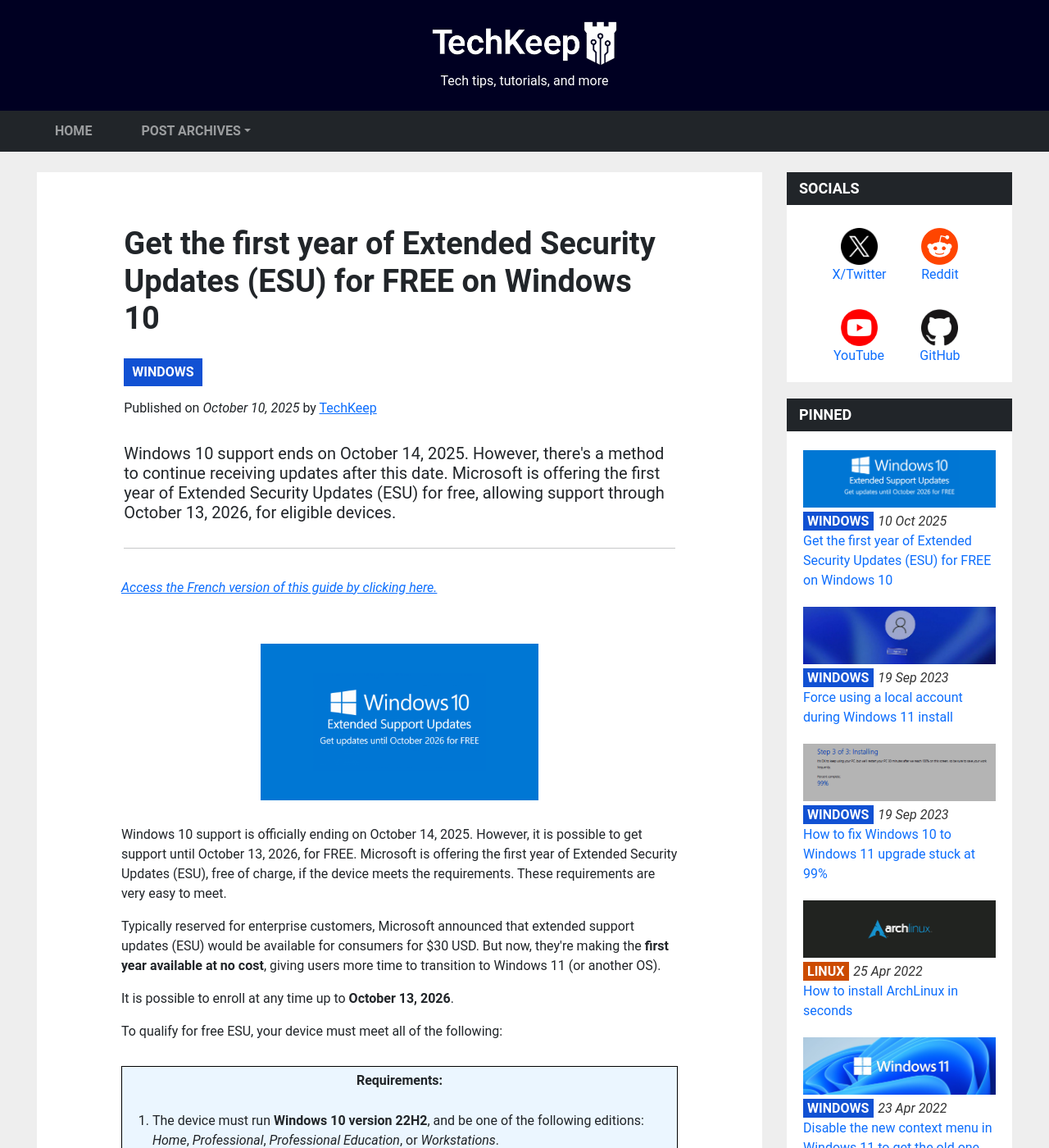
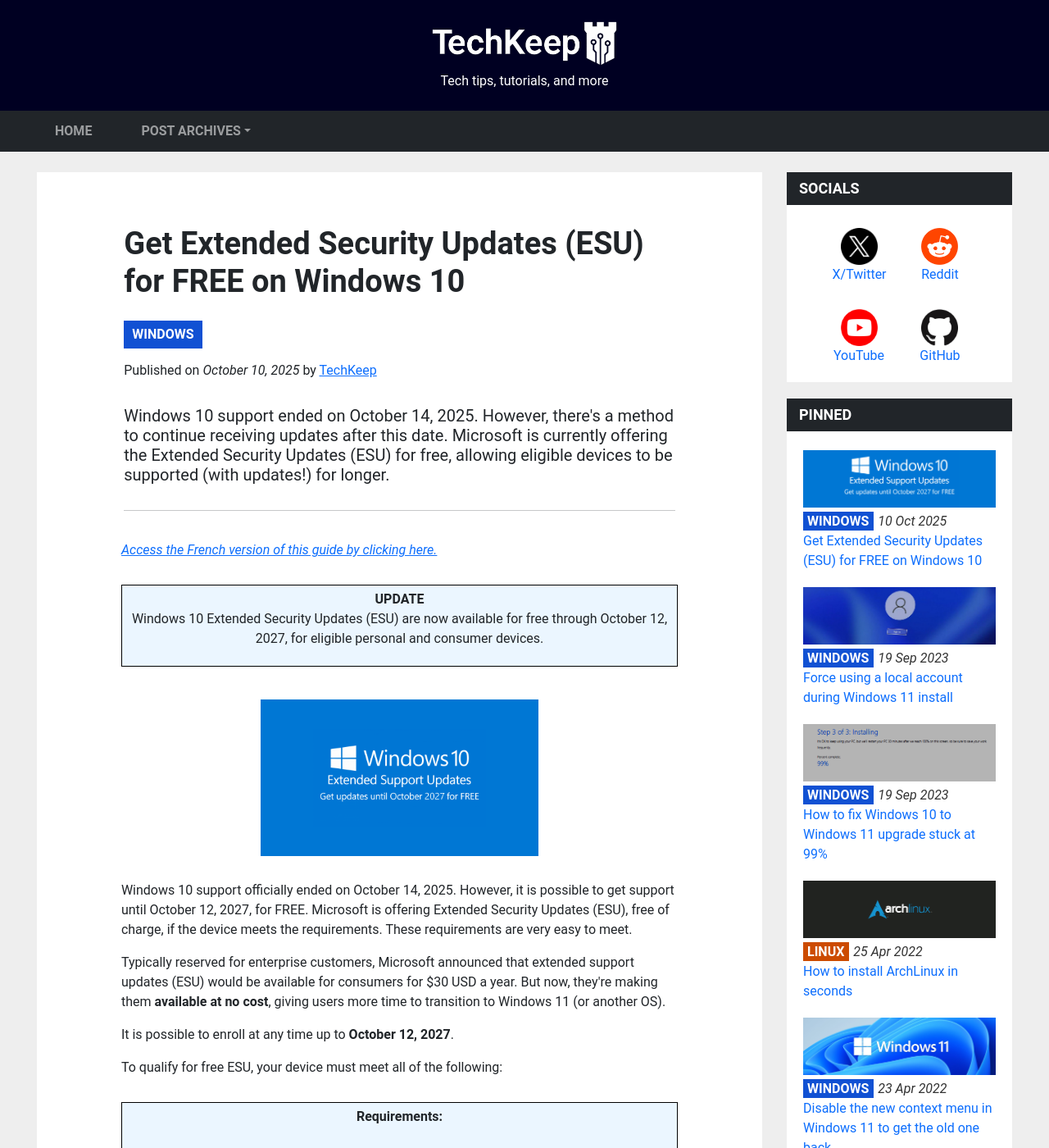
Before and after one commit to TechKeep/TechKeep.github.io, a Jekyll site: the page built from _posts/posts/2025-10-10-how-to-enable-first-year-esu-for-free-windows-10.markdown, in a window 1280 px wide and 1400 px high. Shown: the whole window at 82% size. Built offline with Jekyll 4.4.1, drawn with Linux system fonts in a browser that asks for light colours; nearby versions of some CDN libraries; some of the changed text lies outside the part shown.

Commit message:
Update 2025-10-10-how-to-enable-first-year-esu-for-free-windows-10.markdown
ESU are now offered through 2027

```diff
--- a/_posts/posts/2025-10-10-how-to-enable-first-year-esu-for-free-windows-10.markdown
+++ b/_posts/posts/2025-10-10-how-to-enable-first-year-esu-for-free-windows-10.markdown
@@ -1,7 +1,7 @@
 ---
-title: Get the first year of Extended Security Updates (ESU) for FREE on Windows 10
-subtitle: Windows 10 support ends on October 14, 2025. However, there's a method to continue receiving updates after this date. Microsoft is offering the first year of Extended Security Updates (ESU) for free, allowing support through October 13, 2026, for eligible devices.
-metadescription: Windows 10 support is officially ending on October 14, 2025. However, it is possible to get support until October 13, 2026, for FREE. Microsoft is offering the first year of Extended Security Updates (ESU), free of charge, if the device meets the requirements. These requirements are very easy to meet.
+title: Get Extended Security Updates (ESU) for FREE on Windows 10
+subtitle: Windows 10 support ended on October 14, 2025. However, there's a method to continue receiving updates after this date. Microsoft is currently offering the Extended Security Updates (ESU) for free, allowing eligible devices to be supported (with updates!) for longer.
+metadescription: Windows 10 support ended on October 14, 2025. However, there's a method to continue receiving updates after this date. Microsoft is currently offering the Extended Security Updates (ESU) for free, allowing eligible devices to be supported (with updates!) for longer.
 author: TechKeep
 authormainsociallink: https://twitter.com/TechKeepNet/
 layout: post
@@ -10,7 +10,7 @@
 categories: ['pinned', 'windows', 'windows-tips']
 cattagText: Windows
 cattag: windows
-image: /img/post-headers/windows10_free_esu_updates_oct_2026.png
+image: /img/post-headers/windows10_free_esu_updates_oct_2027.png
 photocredit: <!-- <em>(Photo credit - <a href="#" target="_blank" rel="noreferrer noopener">TechKeep</a>)</em> -->
 twitterlink: https://x.com/TechKeepNet/status/1976556707128946905
 redditlink: https://www.reddit.com/r/TechKeep/comments/1o2uqlt/get_the_first_year_of_extended_security_updates/
@@ -18,15 +18,20 @@
 
 <p style="font-style: italic;"><a href="/files/uploads/2025-10-10/how-to-enable-first-year-esu-for-free-windows-10/frCA_comment-activer-premiere-annee-esu-gratuitement-windows-10.pdf">Access the French version of this guide by clicking here.</a></p>
 
+<div style="background-color:#ebf6ff;border:1px solid black;padding:5px;text-align:center;margin-top:30px;">
+	<b>UPDATE</b>
+	<p>Windows 10 Extended Security Updates (ESU) are now available for free through October 12, 2027, for eligible personal and consumer devices.</p>
+</div>
+
 &nbsp;
 
 {% include post-image.html %}
 
-<p>Windows 10 support is officially ending on October 14, 2025. However, it is possible to get support until October 13, 2026, for FREE. Microsoft is offering the first year of Extended Security Updates (ESU), free of charge, if the device meets the requirements. These requirements are very easy to meet.</p>
+<p>Windows 10 support officially ended on October 14, 2025. However, it is possible to get support until October 12, 2027, for FREE. Microsoft is offering Extended Security Updates (ESU), free of charge, if the device meets the requirements. These requirements are very easy to meet.</p>
 
-<p>Typically reserved for enterprise customers, Microsoft announced that extended support updates (ESU) would be available for consumers for $30 USD. But now, they're making the <strong>first year available at no cost</strong>, giving users more time to transition to Windows 11 (or another OS).</p>
+<p>Typically reserved for enterprise customers, Microsoft announced that extended support updates (ESU) would be available for consumers for $30 USD a year. But now, they're making them <strong>available at no cost</strong>, giving users more time to transition to Windows 11 (or another OS).</p>
 
-<p>It is possible to enroll at any time up to <strong>October 13, 2026</strong>.</p>
+<p>It is possible to enroll at any time up to <strong>October 12, 2027</strong>.</p>
 
 <p>To qualify for free ESU, your device must meet all of the following:</p>
 
@@ -88,8 +93,8 @@
 
 &nbsp;
 
-<p>And that’s it - by following this process, you should be able to keep your Windows 10 device receiving security updates for another year (until October 13, 2026).</p>
+<p>And that’s it - by following this process, you should be able to keep your Windows 10 device receiving security updates for another year (until October 12, 2027).</p>
 
-<p style="font-style:italic;text-align:right;" class="last-edited-date">Last edited on <span style="font-style: italic;">October 10, 2025</span></p>
+<p style="font-style:italic;text-align:right;" class="last-edited-date">Last edited on <span style="font-style: italic;">October 30, 2026</span></p>
 
 {% include comments-social.html %}
```
